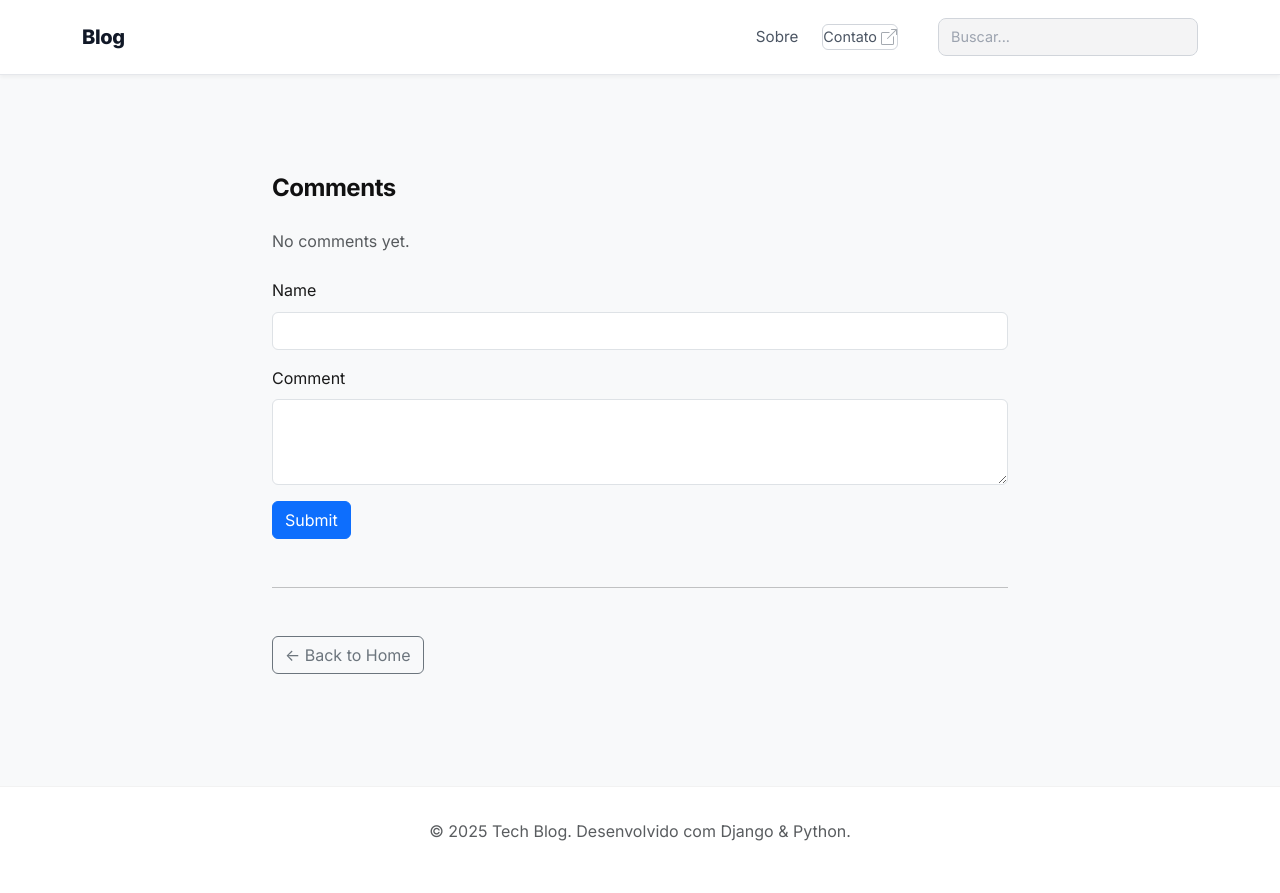
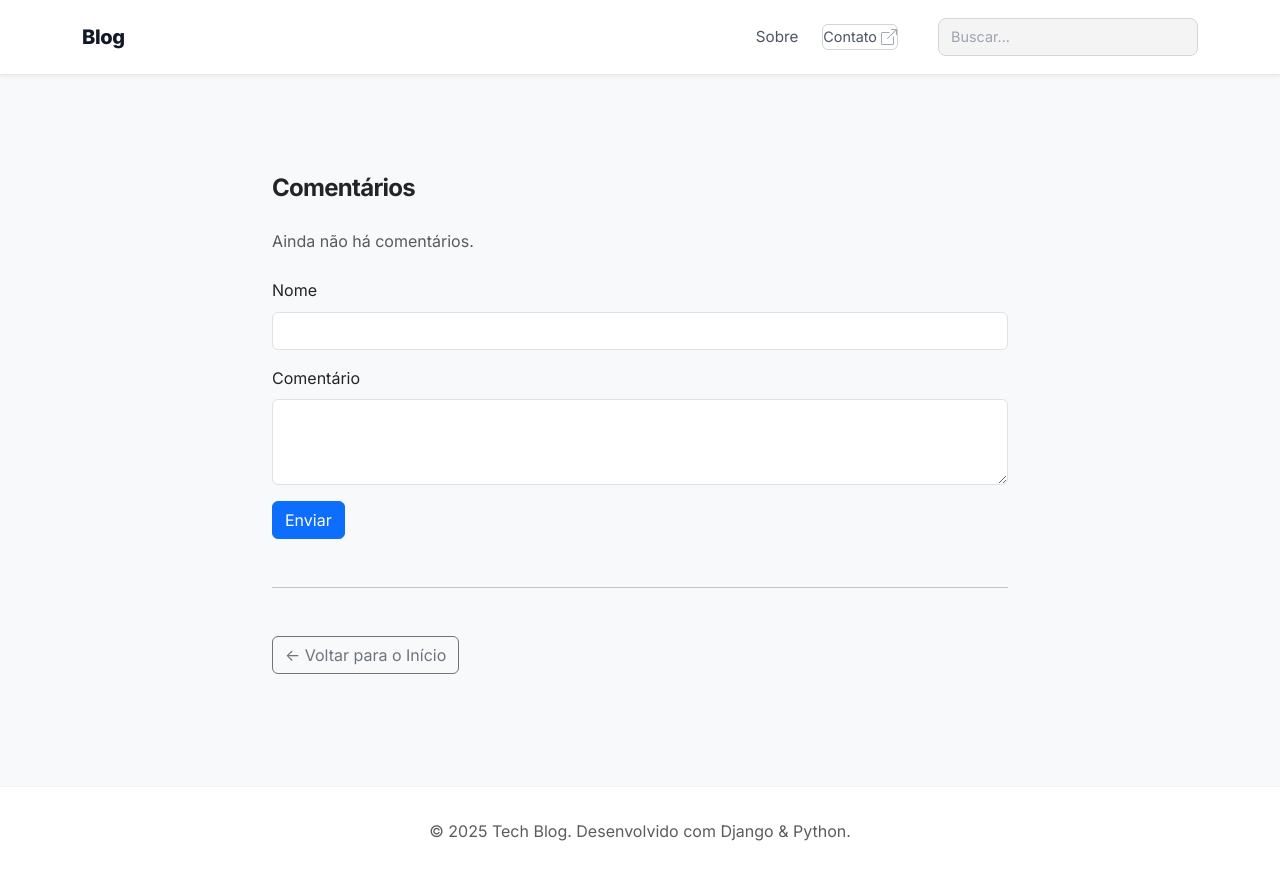
Before and after one commit to LucasQuintela23/blog, a Django app: template blog/templates/blog/post_detail.html in a window 1280 px wide. Run offline with Django 5.2, Linux system fonts and the light colour scheme; the template is opened without the code that fills it, so the values that code supplies are empty; some libraries are stand-ins or nearby versions.

Commit message:
refactor: alterado formatação dos textos

```diff
--- a/blog/templates/blog/about.html
+++ b/blog/templates/blog/about.html
@@ -10,6 +10,6 @@
 </div>
 
 <div class="mt-5 pt-4 border-top text-muted small">
-    Last updated: {{ about.updated_at|date:"F d, Y" }}
+    Última atualização: {{ about.updated_at|date:"F d, Y" }}
 </div>
 {% endblock %}
--- a/blog/templates/blog/post_detail.html
+++ b/blog/templates/blog/post_detail.html
@@ -20,7 +20,7 @@
 
     <!-- Comments Section -->
     <section class="mt-5">
-        <h3>Comments</h3>
+        <h3>Comentários</h3>
         {% for comment in post.comments.all %}
         <div class="mb-3">
             <strong>{{ comment.author }}</strong>
@@ -28,20 +28,20 @@
             <p>{{ comment.body }}</p>
         </div>
         {% empty %}
-        <p class="text-muted">No comments yet.</p>
+        <p class="text-muted">Ainda não há comentários.</p>
         {% endfor %}
 
         <form method="post" class="mt-4">
             {% csrf_token %}
             <div class="mb-3">
-                <label for="author" class="form-label">Name</label>
+                <label for="author" class="form-label">Nome</label>
                 <input type="text" class="form-control" id="author" name="author" required>
             </div>
             <div class="mb-3">
-                <label for="body" class="form-label">Comment</label>
+                <label for="body" class="form-label">Comentário</label>
                 <textarea class="form-control" id="body" name="body" rows="3" required></textarea>
             </div>
-            <button type="submit" class="btn btn-primary">Submit</button>
+            <button type="submit" class="btn btn-primary">Enviar</button>
         </form>
     </section>
 
@@ -49,7 +49,7 @@
 
     <div class="d-flex justify-content-between align-items-center">
         <a href="{% url 'blog:post_list' %}" class="btn btn-outline-secondary">
-            &larr; Back to Home
+            &larr; Voltar para o Início
         </a>
     </div>
 </article>
--- a/static/css/styles.css
+++ b/static/css/styles.css
@@ -3,10 +3,10 @@
     --primary-color: #2c3e50;
     --secondary-color: #34495e;
     --accent-color: #3498db;
-    --text-color: #1a1a1a;
+    --text-color: #242424;
     --bg-color: #f8f9fa;
     --card-bg: #ffffff;
-    --font-main: 'Inter', system-ui, -apple-system, sans-serif;
+    --font-main: 'Söhne', 'Inter', system-ui, -apple-system, 'Segoe UI', 'Roboto', 'Helvetica Neue', sans-serif;
     --font-serif: Georgia, 'Times New Roman', serif;
 }
 
@@ -26,10 +26,10 @@ h5,
 h6 {
     font-family: var(--font-main);
     font-weight: 700;
-    letter-spacing: -0.02em;
+    letter-spacing: -0.03em;
     margin-bottom: 1.5rem;
     margin-top: 2rem;
-    color: #111;
+    color: #242424;
 }
 
 h1 {
@@ -81,10 +81,10 @@ h3 {
     font-size: 1.75rem;
     /* Maior para destaque */
     line-height: 1.1;
-    letter-spacing: -0.04em;
+    letter-spacing: -0.05em;
     /* Mais apertado */
     margin-bottom: 0.75rem;
-    color: #111;
+    color: #242424;
 }
 
 .card-title a {
@@ -100,8 +100,9 @@ h3 {
     font-family: var(--font-main);
     font-size: 1.1rem;
     line-height: 1.5;
-    color: #555;
+    color: #6b6b6b;
     font-weight: 400;
+    letter-spacing: -0.01em;
 }
 
 .post-meta {
@@ -136,10 +137,12 @@ h3 {
 
 /* Content - Editorial Style */
 .article-content {
-    font-family: var(--font-serif);
+    font-family: var(--font-main);
     font-size: 1.25rem;
     line-height: 1.9;
-    color: #1a1a1a;
+    color: #242424;
+    font-weight: 400;
+    letter-spacing: -0.01em;
     max-width: 680px;
     margin: 0 auto;
 }
@@ -156,7 +159,7 @@ h3 {
 .article-content h6 {
     font-family: var(--font-main);
     font-weight: 700;
-    color: #111;
+    color: #242424;
     margin-top: 2.5rem;
     margin-bottom: 1.25rem;
 }
```
Also changed, not shown: blog/templates/blog/post_list.html (+5 -5 lines).
